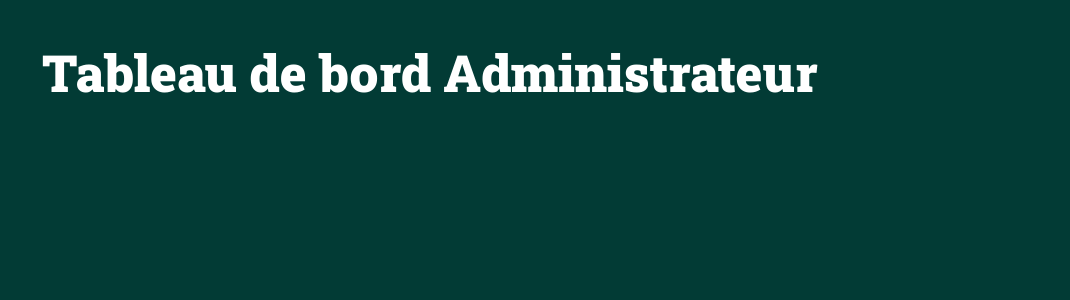
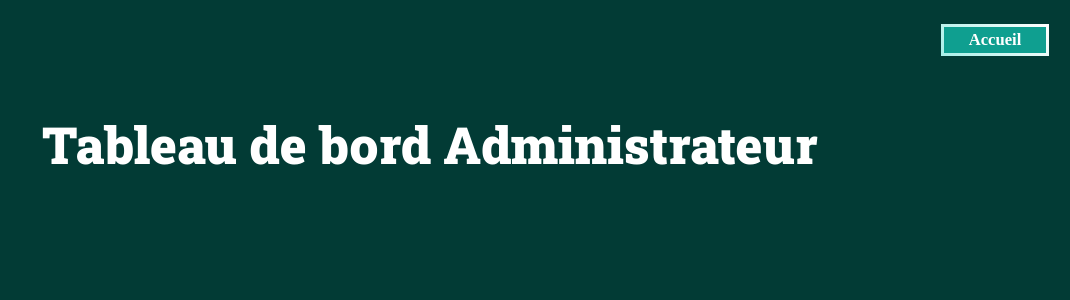
Before and after one commit to Faizh33/KGB-app, a PHP site: page /app/views/dashboardCreate.php in a window 1280 px wide. Shown: the top 300 px of the page, without its empty margins (210-1280 px from the left). Run offline with PHP 8.4, Linux system fonts and the light colour scheme; some web fonts are replaced.

Commit message:
add home button

```diff
--- a/app/views/dashboardCreate.php
+++ b/app/views/dashboardCreate.php
@@ -12,6 +12,13 @@
     <title>Tableau de bord</title>
 </head>
 <body>
+    <header id="dashboardHeader">
+        <!-- Bouton de retour à l'accueil -->
+        <div id="homeBtn">
+            <a href="../views/home.php" id="homeBtnLink">Accueil</a>
+        </div>
+    </header>
+
     <h1>Tableau de bord Administrateur</h1>
 
     <?php if (isset($_SESSION['admin']) && $_SESSION['admin'] === true) :?>
--- a/public/css/dashboard.css
+++ b/public/css/dashboard.css
@@ -7,7 +7,50 @@ body {
     background-color: rgb(2, 59, 53);
 }
 
+#dashboardHeader {
+    height: 5vw;
+    margin: 0;
+    padding: 0;
+    width: 100%;
+    display: flex;
+    flex-direction: row;
+    justify-content: end;
+    align-items: center;
+}
 
+#homeBtnContainer {
+    display: flex;
+    align-items: center;
+    justify-content: flex-end;
+    margin-right: 2vw;
+}
+
+#homeBtn {
+    display: flex;
+    align-items: center;
+    justify-content: center;
+    width: 8vw;
+    height: 2vw;
+    background: rgb(15, 159, 144);
+    border-radius: 6px;
+    border-style: solid;
+    border-width: 0.3vw;
+    border-image: linear-gradient(45deg, rgb(170, 239, 232), white) 1;
+    margin-right: 1vw;
+}
+
+#homeBtnLink {
+    color: white;
+    font-weight: bold;
+    text-decoration: none;
+}
+/*
+<header id="dashboardHeader"
+<div id="homeBtnContainer">
+            <div id="homeBtn">
+                <a href='../views/home.php' class='homeBtnLink'>Accueil</a>
+            </div>
+        </div>*/
 
 h1, h2 {
     display: flex;
@@ -156,12 +199,3 @@ textarea {
     font-weight: bold;
     margin-left: 0.5vw;
 }
-
-/*<div class="backButtonContainer" style="display:none;">
-    <button class="backButton">
-        <svg xmlns="http://www.w3.org/2000/svg" width="2vw" height="2vw" fill="currentColor" color="white" class="bi bi-arrow-left-circle" viewBox="0 0 16 16">
-            <path fill-rule="evenodd" d="M1 8a7 7 0 1 0 14 0A7 7 0 0 0 1 8zm15 0A8 8 0 1 1 0 8a8 8 0 0 1 16 0zm-4.5-.5a.5.5 0 0 1 0 1H5.707l2.147 2.146a.5.5 0 0 1-.708.708l-3-3a.5.5 0 0 1 0-.708l3-3a.5.5 0 1 1 .708.708L5.707 7.5H11.5z"/>
-        </svg>
-        <span class="backText">Retour</span>
-    </button>
-</div>
```
